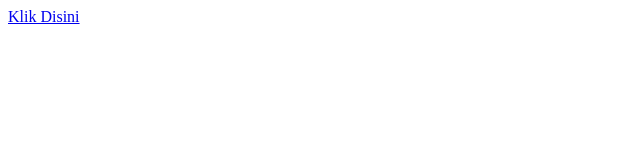
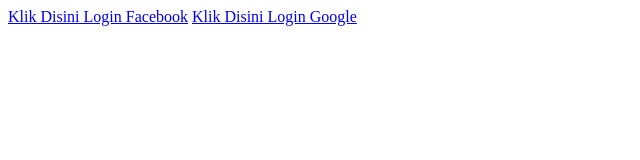
Before and after one commit to 71nthn/learn, a plain HTML site: page index.html in a window 1280 px wide. Shown: the whole page, without its empty margins (0-640 px from the left). Drawn offline with Linux system fonts and the light colour scheme.

Commit message:
Update index.html

```diff
--- a/index.html
+++ b/index.html
@@ -4,6 +4,7 @@
 <title>index</title>
 </head>
 <body>
-	<a href="loginGoogle.html" >Klik Disini</a>
+	<a href="loginFacebook.html" >Klik Disini Login Facebook</a>
+	<a href="loginGoogle.html" >Klik Disini Login Google</a>
 </body>
 </html>
```
